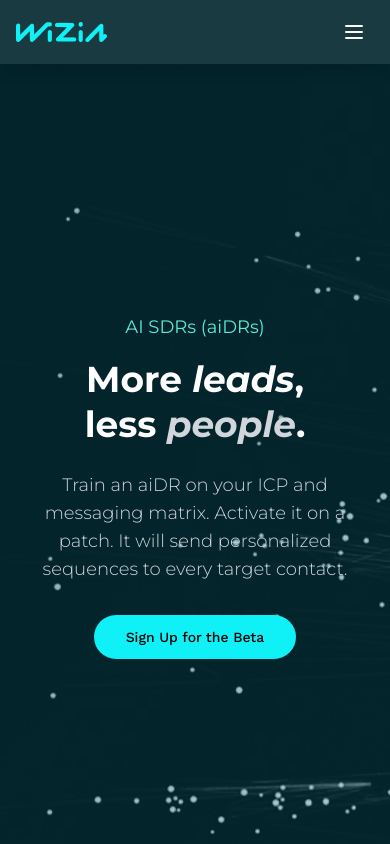
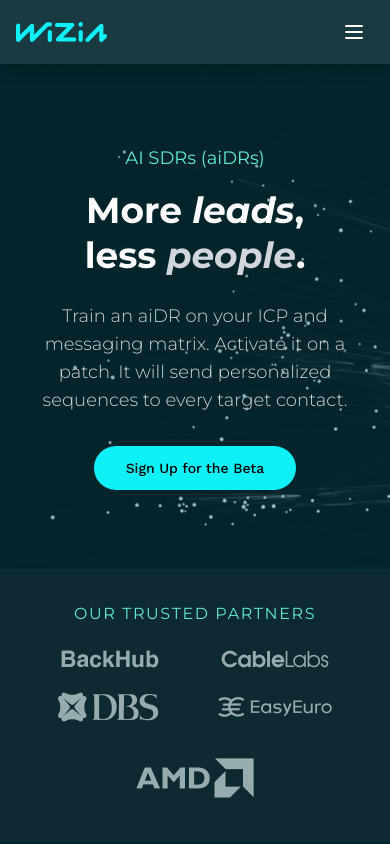
Before and after one commit to simonfornt/wizia-assignment, a React (Vite) app: page / in a window 390 px wide. Shown: the top 844 px of the page. Built offline with nearby package versions, Linux system fonts and the light colour scheme.

Commit message:
made hero section responsive

```diff
--- a/src/Componets/Hero.jsx
+++ b/src/Componets/Hero.jsx
@@ -10,11 +10,11 @@
           backgroundPosition: "center",
           backgroundRepeat: "no-repeat"
         }}
-        className="w-full min-h-screen flex items-center text-white py-20 px-6 md:px-12 lg:px-24"
+        className="w-full  py-20 flex justify-between items-center  text-white  px-6 md:px-12 lg:px-24"
       >
-        <div className="max-w-7xl mx-auto flex flex-col md:flex-row items-center gap-12 w-full">
+        <div className="max-w-7xl mx-auto flex text-center  flex-col md:flex-row items-center gap-12 w-full">
           {/* Text Content */}
-          <div className="flex-1 text-center md:text-left">
+          <div className=" md:text-left">
             <h2 className="text-lg font-monster font-[400] md:text-xl text-[#5EEAD4]  mb-4 font-Mon">
               AI SDRs (aiDRs)
             </h2>
```
